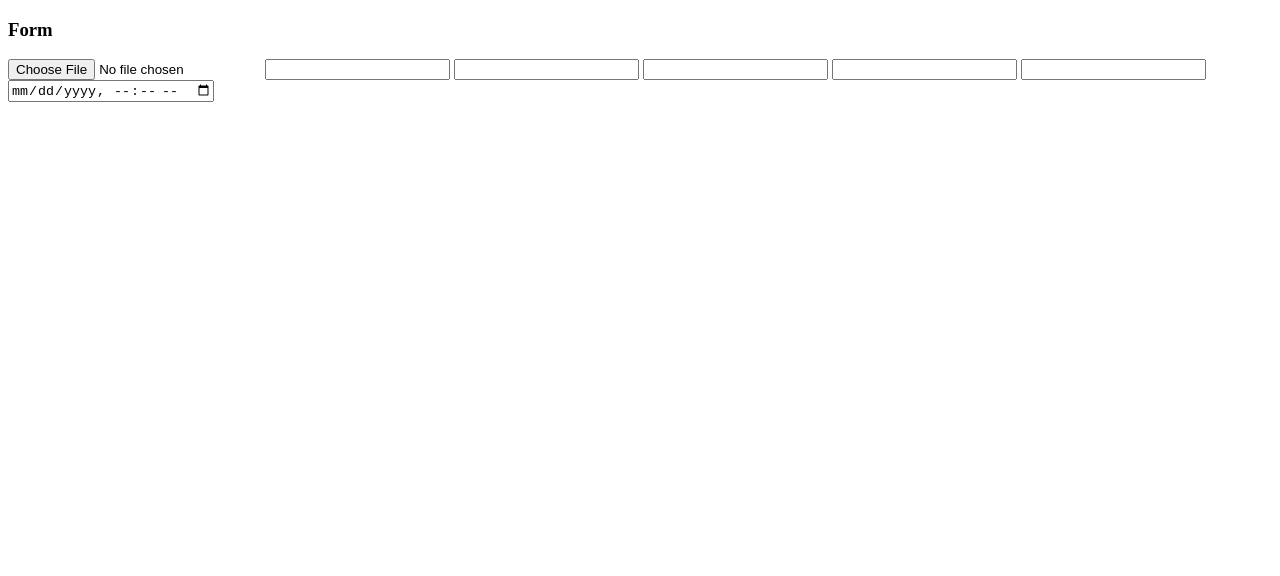
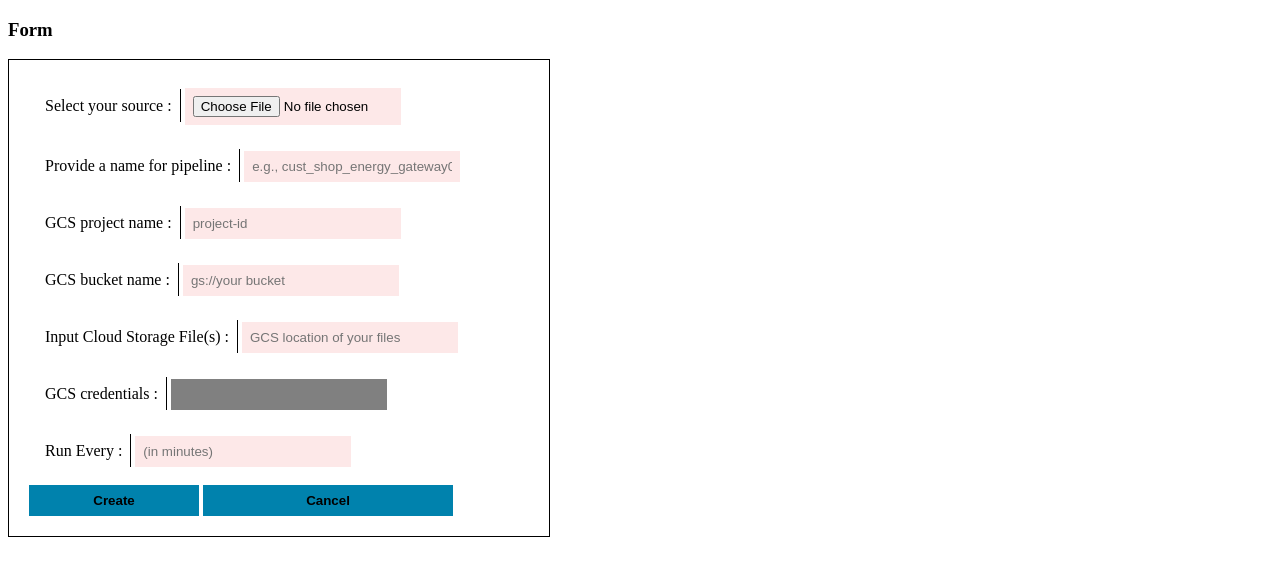
Before and after one commit to Narmadhu/form-validate, a plain HTML site: page index.html in a window 1280 px wide. Drawn offline with Linux system fonts and the light colour scheme.

Commit message:
form styling

```diff
--- a/index.html
+++ b/index.html
@@ -3,6 +3,7 @@
 <head>
     <meta charset="UTF-8">
     <meta name="viewport" content="width=device-width, initial-scale=1.0">
+    <link rel="stylesheet" href="style.css">
     <title>Form</title>
 </head>
 <body>
@@ -10,15 +11,40 @@
       <h3>Form</h3>
   </header>
   <main>
-      <div class="form" >
-          <input type="file" name="" id="">
-          <input type="text">
-          <input type="text">
-          <input type="text">
-          <input type="url" name="" id="">
-          <input type="text">
-          <input type="datetime-local" name="" id="">
-      </div>
+      <form class="form" >
+        <div class="input-field" >
+          <span>Select your source :</span>
+          <input type="file" name="" id=""  >
+        </div>
+        <div class="input-field" >
+          <span>Provide a name for pipeline :</span>
+          <input type="text" placeholder="e.g., cust_shop_energy_gateway001" >
+        </div>
+        <div class="input-field" >
+          <span>GCS project name :</span>
+          <input type="text" placeholder="project-id">
+        </div>
+        <div class="input-field" >
+          <span>GCS bucket name :</span>
+          <input type="text" placeholder="gs://your bucket">
+        </div>
+        <div class="input-field" >
+          <span>Input Cloud Storage File(s) :</span>
+          <input type="url" name="" id="" placeholder="GCS location of your files">
+        </div>
+        <div class="input-field" >
+          <span>GCS credentials :</span>
+          <input type="text" class="grey" >
+        </div>
+        <div class="input-field" >
+          <span>Run Every :</span>
+          <input type="text" name="" id="" placeholder="(in minutes)">
+        </div>
+        <div class="buttons" >
+            <button>Create</button>
+            <button>Cancel</button>
+        </div>
+    </form>
   </main>
   <script src="script.js"></script>
 </body>
--- a/style.css
+++ b/style.css
@@ -0,0 +1,39 @@
+.form {
+  border: 1px solid black;
+  max-width: 500px;
+  min-height: 300px;
+  padding: 20px;
+}
+
+.input-field {
+  margin-bottom: 10px;
+  padding: 8px;
+}
+.input-field span {
+  border-right: 1px solid black;
+  padding: 8px;
+}
+.input-field input {
+  border: none;
+  background-color: #fde8e8;
+  outline: none;
+  padding: 8px;
+  width: 200px;
+}
+.input-field .grey {
+  background-color: gray;
+}
+.buttons {
+  width: 100%;
+}
+.buttons button {
+  background-color: rgb(0, 130, 173);
+  padding: 8px;
+  border: none;
+  outline: none;
+  font-weight: 700;
+  width: 170px;
+}
+.buttons button:last-child {
+  width: 250px;
+}
```
